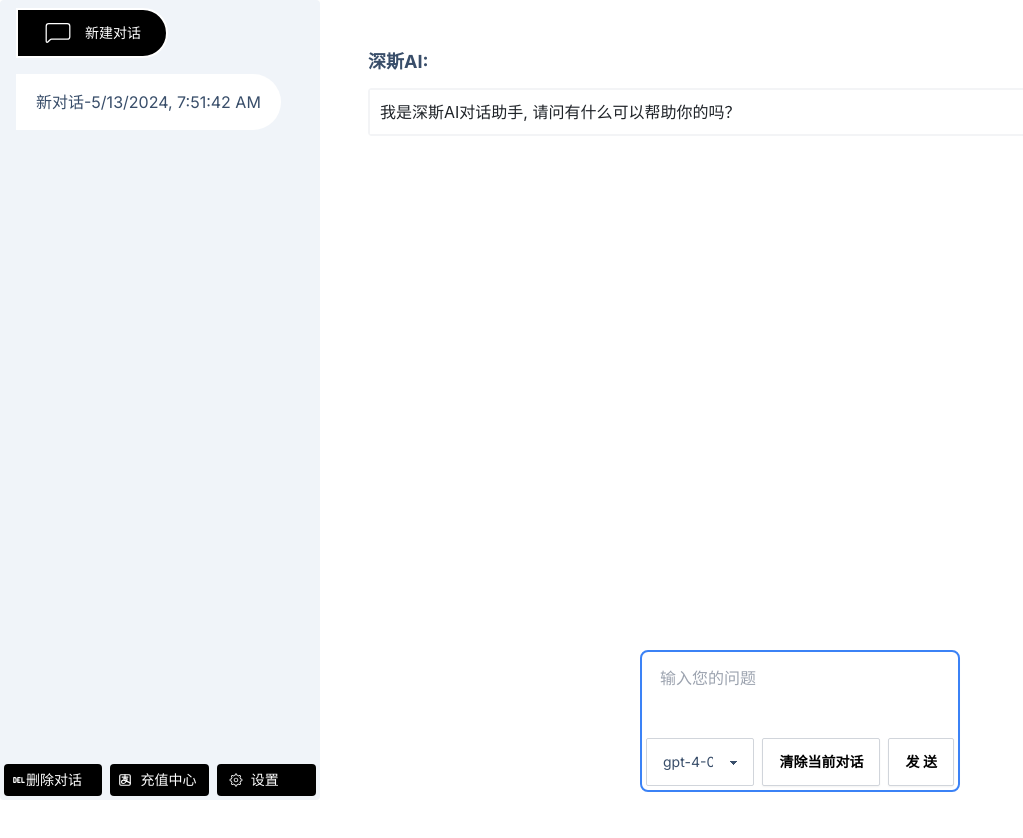
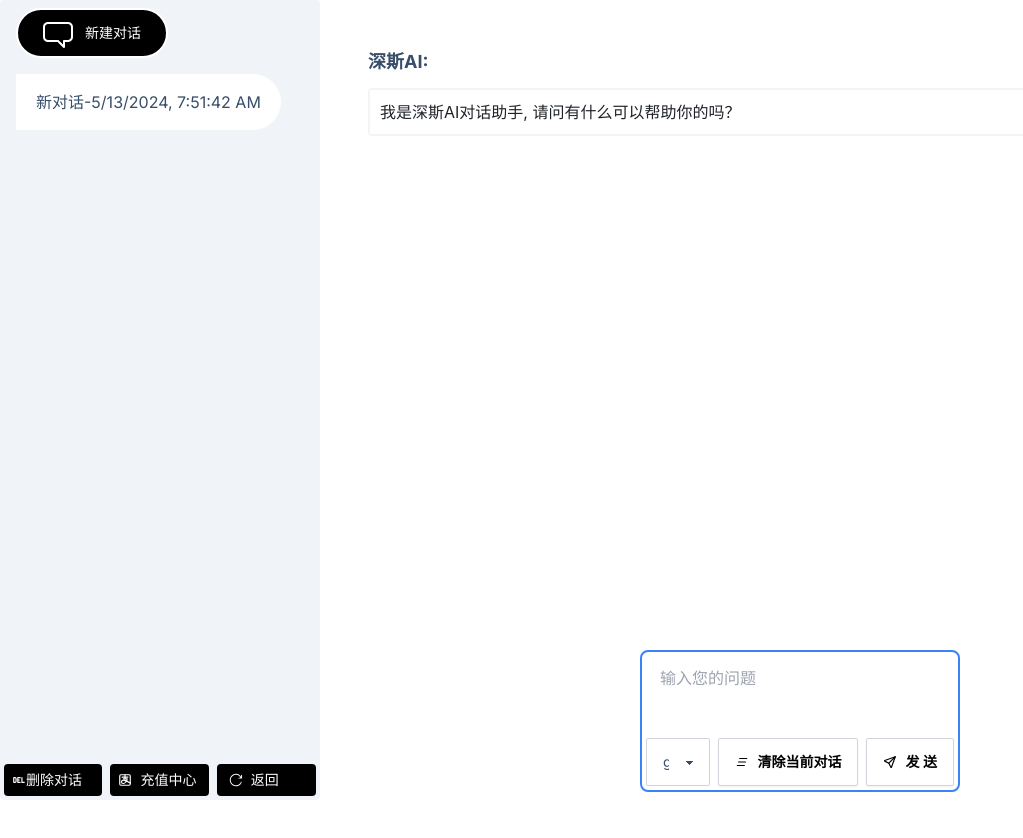
Before and after one commit to holygeek00/shensi-app, a Next.js app: page /talk in a window 1280 px wide. Shown: the top 838 px of the page, without its empty margins (0-1023 px from the left). Built offline with nearby package versions, Linux system fonts and the light colour scheme; sample sign-in values are in the browser's storage.

Commit message:
修复已知问题6

```diff
--- a/app/talk/page.js
+++ b/app/talk/page.js
@@ -10,8 +10,8 @@
 import 'highlight.js/styles/github.css';
 import {ZMessage} from "@/components/ui/toast";
 import {useAuthUser} from "@/lib/hooks/use-auth-user";
-import {RxGear, RxReload} from "react-icons/rx";
-import {TbBrandAlipay} from "react-icons/tb";
+import {RxChatBubble, RxGear, RxPieChart, RxReload} from "react-icons/rx";
+import {TbBoxModel, TbBrandAlipay, TbClearAll, TbSend} from "react-icons/tb";
 import {TbHttpDelete} from "react-icons/tb";
 import {CiChat1} from "react-icons/ci";
 import {RiDeleteBin5Line} from "react-icons/ri";
@@ -258,7 +258,6 @@
         if (chatLists.state.chats.length !== 0) {
             setStateId(chatLists.state.chats.at(-1).id)
         }
-        // 更新localStorage中的chatList
 
         window.localStorage.setItem('chatList', JSON.stringify(chatLists));
         setChatList(chatLists)
@@ -325,9 +324,9 @@
                     <div className="w-[320px] flex flex-col justify-evenly">
                         <div className="w-[320px] p-2">
                             <div
-                                className="w-1/2 ml-2 border-2 border-solid text-white rounded-r-badge bg-black p-2 flex flex-row justify-center align-center items-center hover:border-black hover:text-black-100 text-sm cursor-pointer"
+                                className="w-1/2 ml-2 border-2 border-solid text-white rounded-badge bg-black p-2 flex flex-row justify-center align-center items-center hover:border-black hover:text-black-100 text-sm cursor-pointer"
                                 onClick={createChat}>
-                                <CiChat1 size={30} className="mr-3 align-middle"/>
+                                <RxChatBubble size={30} className="mr-3 align-middle"/>
                                 新建对话
                             </div>
                         </div>
@@ -368,9 +367,9 @@
                                 </button>
                                 <button
                                     className="btn-sm w-1/3 m-1 btn-block rounded bg-black text-white hover:bg-blue-500 flex flex-row items-center"
-                                    onClick={e => router.push('/person')}>
-                                    <RxGear/>
-                                    <div className="pl-2">设置</div>
+                                    onClick={e => router.push('/write')}>
+                                    <RxReload/>
+                                    <div className="pl-2">返回</div>
                                 </button>
                             </div>
                         </div>
@@ -423,21 +422,15 @@
                             <div
                                 className="w-full lg:m-0 sm:m-auto flex flex-row justify-end mt-2 mr-2">
                                 <select
-                                    className="select select-bordered border-gray-300 focus:outline-0 focus:ring-1 focus:ring-indigo-100 w-full max-w-36 rounded-sm hover:ring-indigo-500"
+                                    className="select select-bordered border-gray-300 focus:outline-0 focus:ring-1 focus:ring-indigo-100 w-full max-w-42 rounded-sm hover:ring-indigo-500"
                                     onChange={(e) => setModel(e.target.value)}>
                                     <option className="m-10">gpt-4-0125-preview</option>
                                     <option>gpt-3.5-turbo</option>
                                 </select>
                                 <button onClick={clearHistory}
-                                        className="btn bg-white text-black hover:bg-indigo-500 rounded-sm border-gray-300 ml-2 mr-2">清除当前对话
-                                </button>
-                                <button
-                                    className="btn lg:hidden sm:w-1/4 bg-white rounded text-white hover:bg-indigo-500 flex flex-row justify-start items-center rounded-sm border-gray-300"
-                                    onClick={e => {
-
-                                    }}>
-                                    <RxReload/>
-                                    <div>返回</div>
+                                        className="btn bg-white text-black hover:bg-indigo-500 rounded-sm border-gray-300 ml-2 mr-2">
+                                    <TbClearAll/>
+                                    清除当前对话
                                 </button>
                                 <button
                                     id="sendButton"
@@ -445,6 +438,7 @@
                                     onClick={handleSubmit}
                                     className="btn md:w-auto h-12 rounded-md bg-white hover:bg-indigo-500 text-black rounded-sm border-gray-300"
                                 >
+                                    <TbSend />
                                     {isSending ? 'AI生成中...' : '发 送'} {/* 按钮文本根据发送状态变化 */}
                                 </button>
                             </div>
```
